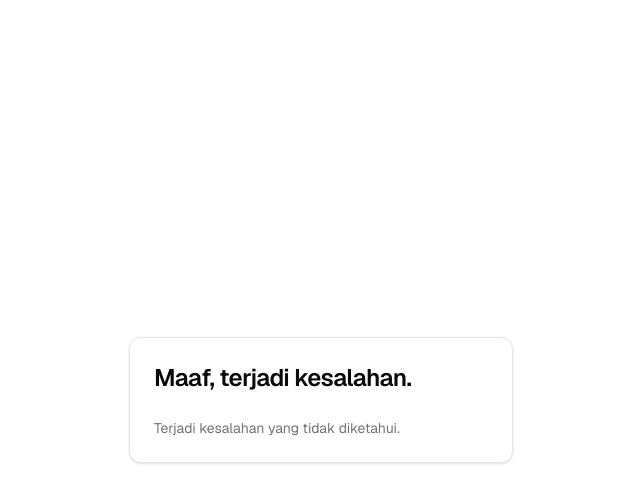
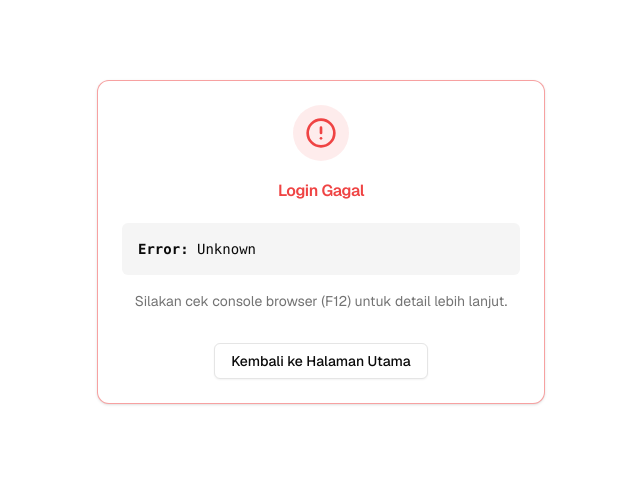
Before and after one commit to irfanarfianto/LifeLedger, a Next.js app: page /auth/error in a window 1280 px wide. Shown: the top 502 px of the page, without its empty margins (319-959 px from the left). Built offline with nearby package versions, Linux system fonts and the light colour scheme; no server answers.

Commit message:
feat: add authentication error page to display login failure details from URL parameters.

```diff
--- a/app/auth/callback/route.ts
+++ b/app/auth/callback/route.ts
@@ -26,9 +26,19 @@ export async function GET(request: Request) {
       } else {
         return NextResponse.redirect(`${origin}${next}`)
       }
+    } else {
+      console.error('Auth callback error:', error)
+      return NextResponse.redirect(`${origin}/auth/error?error=${encodeURIComponent(error.message)}`)
     }
   }
 
   // return the user to an error page with instructions
-  return NextResponse.redirect(`${origin}/auth/error`)
+  const errorCode = searchParams.get('error')
+  const errorDesc = searchParams.get('error_description')
+
+  if (errorCode) {
+    return NextResponse.redirect(`${origin}/auth/error?error=${encodeURIComponent(errorCode)}&error_description=${encodeURIComponent(errorDesc || '')}`)
+  }
+
+  return NextResponse.redirect(`${origin}/auth/error?error=NoCodeProvided`)
 }
--- a/app/auth/error/page.tsx
+++ b/app/auth/error/page.tsx
@@ -1,51 +1,64 @@
+"use client";
+
+import { useSearchParams } from "next/navigation";
+import { Suspense, useEffect } from "react";
 import { Card, CardContent, CardHeader, CardTitle } from "@/components/ui/card";
-import { Suspense } from "react";
+import { Button } from "@/components/ui/button";
+import Link from "next/link";
+import { AlertCircle } from "lucide-react";
 
-async function ErrorContent({
-  searchParams,
-}: {
-  searchParams: Promise<{ error: string }>;
-}) {
-  const params = await searchParams;
+function ErrorContent() {
+  const searchParams = useSearchParams();
+  const error = searchParams.get("error");
+  const errorCode = searchParams.get("error_code");
+  const errorDescription = searchParams.get("error_description");
+
+  useEffect(() => {
+    console.error("Auth Error Details:", {
+      error,
+      errorCode,
+      errorDescription,
+      fullUrl: window.location.href
+    });
+  }, [error, errorCode, errorDescription]);
 
   return (
-    <>
-      {params?.error ? (
-        <p className="text-sm text-muted-foreground">
-          Kode error: {params.error}
+    <Card className="w-full max-w-md mx-auto mt-20 border-destructive/50">
+      <CardHeader className="text-center">
+        <div className="mx-auto bg-destructive/10 p-3 rounded-full w-fit mb-4">
+          <AlertCircle className="w-8 h-8 text-destructive" />
+        </div>
+        <CardTitle className="text-destructive">Login Gagal</CardTitle>
+      </CardHeader>
+      <CardContent className="space-y-4">
+        <div className="bg-muted p-4 rounded-md text-sm font-mono break-words">
+          <p><strong>Error:</strong> {error || "Unknown"}</p>
+          {errorCode && <p><strong>Code:</strong> {errorCode}</p>}
+          {errorDescription && (
+            <p className="mt-2 text-muted-foreground">{errorDescription}</p>
+          )}
+        </div>
+
+        <p className="text-center text-sm text-muted-foreground">
+          Silakan cek console browser (F12) untuk detail lebih lanjut.
         </p>
-      ) : (
-        <p className="text-sm text-muted-foreground">
-          Terjadi kesalahan yang tidak diketahui.
-        </p>
-      )}
-    </>
+
+        <div className="flex justify-center pt-4">
+          <Button asChild variant="outline">
+            <Link href="/">Kembali ke Halaman Utama</Link>
+          </Button>
+        </div>
+      </CardContent>
+    </Card>
   );
 }
 
-export default function Page({
-  searchParams,
-}: {
-  searchParams: Promise<{ error: string }>;
-}) {
+export default function AuthErrorPage() {
   return (
-    <div className="flex min-h-svh w-full items-center justify-center p-6 md:p-10">
-      <div className="w-full max-w-sm">
-        <div className="flex flex-col gap-6">
-          <Card>
-            <CardHeader>
-              <CardTitle className="text-2xl">
-                Maaf, terjadi kesalahan.
-              </CardTitle>
-            </CardHeader>
-            <CardContent>
-              <Suspense>
-                <ErrorContent searchParams={searchParams} />
-              </Suspense>
-            </CardContent>
-          </Card>
-        </div>
-      </div>
+    <div className="container px-4">
+      <Suspense fallback={<div>Loading error details...</div>}>
+        <ErrorContent />
+      </Suspense>
     </div>
   );
 }
```
